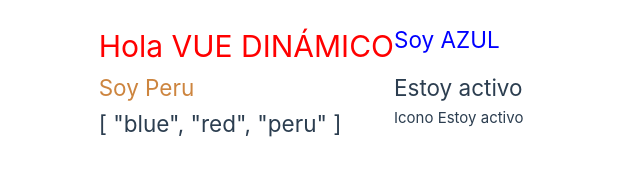
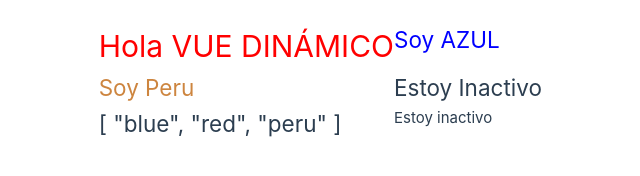
Before and after one commit to NEBULA1978/VUE3-COMPOSITION-API, a Vue app in the folder vue-project/: page / in a window 1280 px wide. Shown: the part 318-494 px from the top of the page, without its empty margins (246-886 px from the left). Built offline with nearby package versions, Linux system fonts and the light colour scheme.

Commit message:
v-show para ocultar elemento

```diff
--- a/vue-project/src/App.vue
+++ b/vue-project/src/App.vue
@@ -3,8 +3,8 @@
 const name = 'vue dinámico'
 const styleColor = "color:blue"
 const arrayColores = ["blue","red","peru"]
-const activo = true
-// const activo = false
+// const activo = true
+const activo = false
 // const activo = null
 // const activo = false
 </script>
@@ -30,6 +30,7 @@
 <p v-else-if="activo === false">Estoy inactivo</p>
 <h2 v-else>Estoy indeciso</h2>
 
+<h2 v-show="activo">Estoy activo v-show</h2>
 
 </template>
 
```
